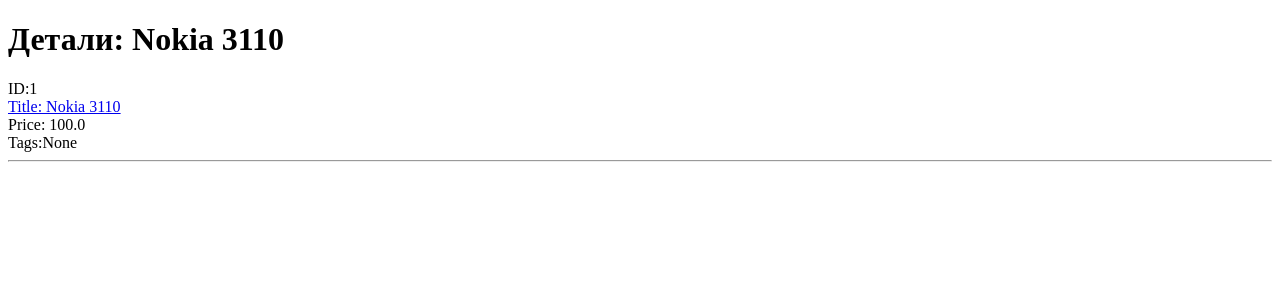
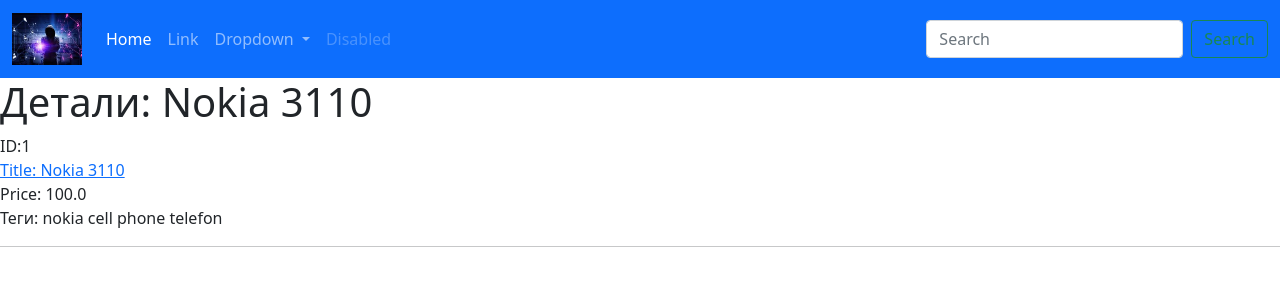
Before and after one commit to PY312/HW_3_month, a Django app: page /products/1/ in a window 1280 px wide. Shown: the top 300 px of the page. Run offline with Django 3.2, Linux system fonts and the light colour scheme; data comes from the database, SQL or seed files in the repository.

Commit message:
add navbar

```diff
--- a/djangoProject/settings.py
+++ b/djangoProject/settings.py
@@ -120,6 +120,9 @@ USE_TZ = True
 # https://docs.djangoproject.com/en/3.2/howto/static-files/
 
 STATIC_URL = '/static/'
+STATICFILES_DIRS = [
+    BASE_DIR / "static",
+]
 
 # Default primary key field type
 # https://docs.djangoproject.com/en/3.2/ref/settings/#default-auto-field
--- a/djangoProject/urls.py
+++ b/djangoProject/urls.py
@@ -13,6 +13,8 @@ Including another URLconf
     1. Import the include() function: from django.urls import include, path
     2. Add a URL to urlpatterns:  path('blog/', include('blog.urls'))
 """
+from django.conf import settings
+from django.conf.urls.static import static
 from django.contrib import admin
 from django.urls import path
 from products import views
@@ -21,4 +23,4 @@ urlpatterns = [
     path('admin/', admin.site.urls),
     path('', views.main_page_view),
     path('products/<int:product_id>/', views.product_item_view),
-]
+] + static(settings.STATIC_URL, document_root=settings.STATIC_ROOT)
--- /dev/null
+++ b/static/css/style.css
@@ -0,0 +1,7 @@
+body{
+    background: #4c8469;
+    color: white;
+}
+a{
+    text-decoration: none;
+}
--- a/templates/item.html
+++ b/templates/item.html
@@ -1,15 +1,16 @@
-<!DOCTYPE html>
-<html lang="en">
-<head>
-    <meta charset="UTF-8">
-    <title>{{ title }}</title>
-</head>
-<body>
-<h1>Детали: {{ title }}</h1>
-<span>ID:{{ product.id }}</span><br/>
-<a href="/products/{{ product.id }}">Title: {{ product.title }}</a><br/>
-<span>Price: {{ product.price }}</span><br/>
-<span>Tags:{{ product.tags.name }}</span><br/>
-<hr/>
-</body>
-</html>
+{% extends 'layout.html' %}
+{% block content %}
+    <h1>Детали: {{ title }}</h1>
+    <span>ID:{{ product.id }}</span><br/>
+    <a href="/products/{{ product.id }}">Title: {{ product.title }}</a><br/>
+    <span>Price: {{ product.price }}</span><br/>
+    {#{% for tag in product.tags %}#}
+    {#    <span>Tags:{{ product.tags.name }}</span><br/>#}
+    {#    <a href="/products/{{ product.tags.name }}">Title: {{ product.title }}</a><br/>#}
+
+
+    <span>Теги:
+        {% for tag in product.tags.all %} {{ tag.name }}  {% endfor %}
+    </span>
+    <hr/>
+{% endblock %}
--- /dev/null
+++ b/templates/layout.html
@@ -0,0 +1,53 @@
+{% load static %}
+<!DOCTYPE html>
+<html lang="en">
+<head>
+    <meta charset="UTF-8">
+    <title>{{ title }}</title>
+    <link rel="stylesheet" href="{% static 'css/style.css' %}">
+    <link href="https://cdn.jsdelivr.net/npm/bootstrap@5.0.2/dist/css/bootstrap.min.css" rel="stylesheet" integrity="sha384-EVSTQN3/azprG1Anm3QDgpJLIm9Nao0Yz1ztcQTwFspd3yD65VohhpuuCOmLASjC" crossorigin="anonymous">
+</head>
+<body>
+<nav class="navbar navbar-expand-lg navbar-dark bg-primary">
+  <div class="container-fluid">
+    <a class="navbar-brand" href="/">
+        <img src="{% static 'images/logo.jpg' %}" alt="image" style="width: 70px"/>
+
+    </a>
+    <button class="navbar-toggler" type="button" data-bs-toggle="collapse" data-bs-target="#navbarSupportedContent" aria-controls="navbarSupportedContent" aria-expanded="false" aria-label="Toggle navigation">
+      <span class="navbar-toggler-icon"></span>
+    </button>
+    <div class="collapse navbar-collapse" id="navbarSupportedContent">
+      <ul class="navbar-nav me-auto mb-2 mb-lg-0">
+        <li class="nav-item">
+          <a class="nav-link active" aria-current="page" href="#">Home</a>
+        </li>
+        <li class="nav-item">
+          <a class="nav-link" href="#">Link</a>
+        </li>
+        <li class="nav-item dropdown">
+          <a class="nav-link dropdown-toggle" href="#" id="navbarDropdown" role="button" data-bs-toggle="dropdown" aria-expanded="false">
+            Dropdown
+          </a>
+          <ul class="dropdown-menu" aria-labelledby="navbarDropdown">
+            <li><a class="dropdown-item" href="#">Action</a></li>
+            <li><a class="dropdown-item" href="#">Another action</a></li>
+            <li><hr class="dropdown-divider"></li>
+            <li><a class="dropdown-item" href="#">Something else here</a></li>
+          </ul>
+        </li>
+        <li class="nav-item">
+          <a class="nav-link disabled" href="#" tabindex="-1" aria-disabled="true">Disabled</a>
+        </li>
+      </ul>
+      <form class="d-flex">
+        <input class="form-control me-2" type="search" placeholder="Search" aria-label="Search">
+        <button class="btn btn-outline-success" type="submit">Search</button>
+      </form>
+    </div>
+  </div>
+</nav>
+{% block content %}
+{% endblock %}
+</body>
+</html>
```
Also changed, not shown: templates/index.html (+3 -9 lines), static/images/logo.jpg (added), 1 other file.
